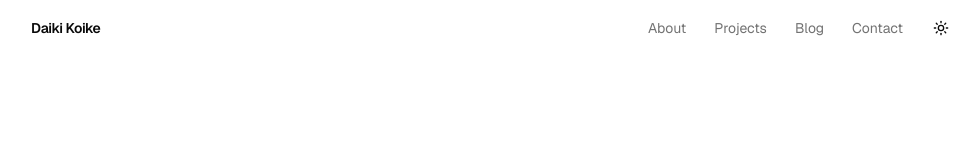
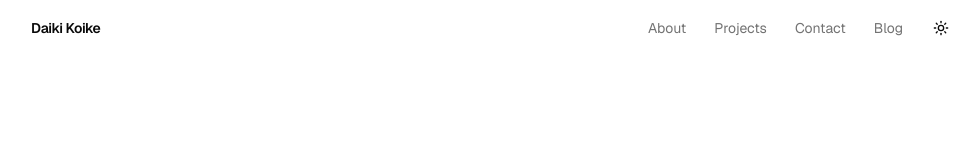
Before and after one commit to Daiki007121/dkoike, a Next.js app: page / in a window 1280 px wide. Shown: the top 160 px of the page, without its empty margins (145-1125 px from the left). Built offline with nearby package versions, Linux system fonts and the light colour scheme.

Commit message:
style(nav): move Blog link after Contact
Order the three on-page anchors (About/Projects/Contact) to match the
scroll order, with the separate /blog route link last.

Co-Authored-By: Claude Opus 4.8 (1M context) <noreply@anthropic.com>

```diff
--- a/src/components/Navbar.tsx
+++ b/src/components/Navbar.tsx
@@ -10,8 +10,8 @@ import { cn } from "@/lib/utils";
 const NAV_LINKS = [
   { href: "/#about", label: "About" },
   { href: "/#projects", label: "Projects" },
+  { href: "/#contact", label: "Contact" },
   { href: "/blog", label: "Blog" },
-  { href: "/#contact", label: "Contact" },
 ];
 
 export function Navbar() {
```
